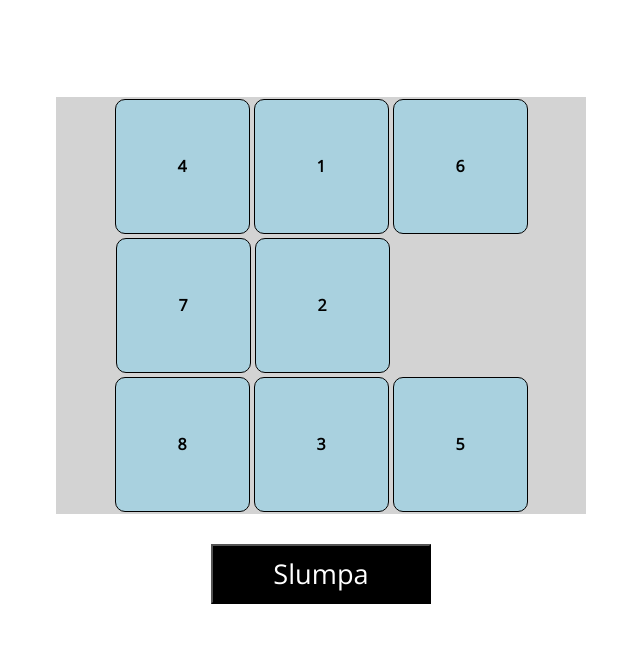
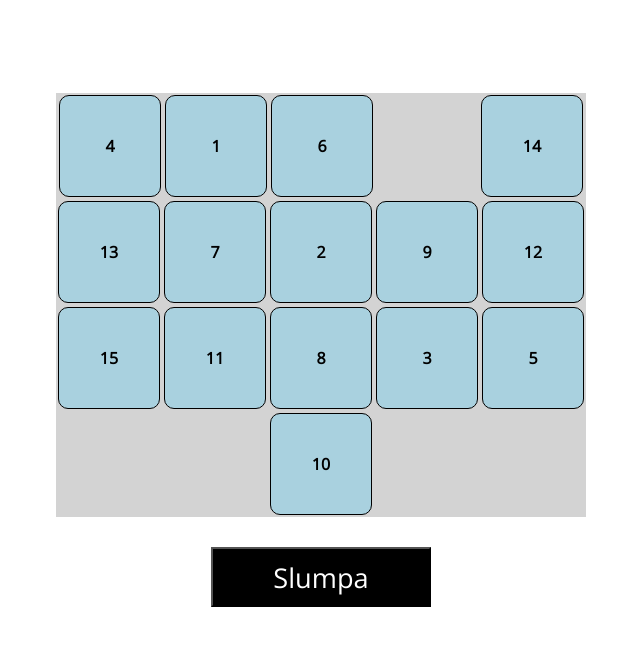
Before and after one commit to AnnaTerelius/react-puzzel, a React (Create React App) app: page / in a window 1280 px wide. Shown: the top 646 px of the page, without its empty margins (319-959 px from the left). Built offline with nearby package versions, Linux system fonts and the light colour scheme.

Commit message:
changed back to size 4

```diff
--- a/src/Square.js
+++ b/src/Square.js
@@ -3,8 +3,8 @@ import React, {useState, useEffect} from 'react';
 export const Square = () => {
     const [guid, setGuid] = useState(1)
     //const [solved, setSolved] = useState('')
-    const size = 3;
-    const sizeRows = 3;
+    const size = 4;
+    const sizeRows = 4;
     const tempArray = []
     const squareNumbers = (size * sizeRows - 1)
 
```
